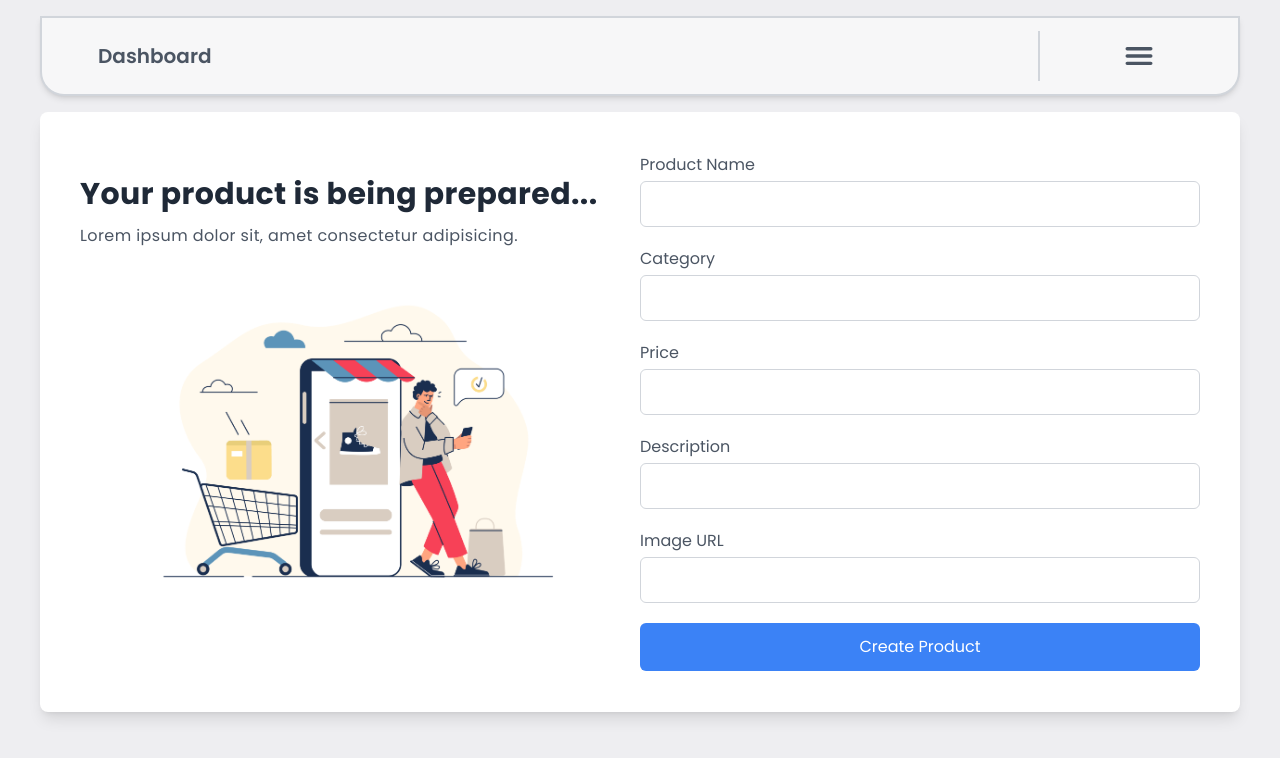
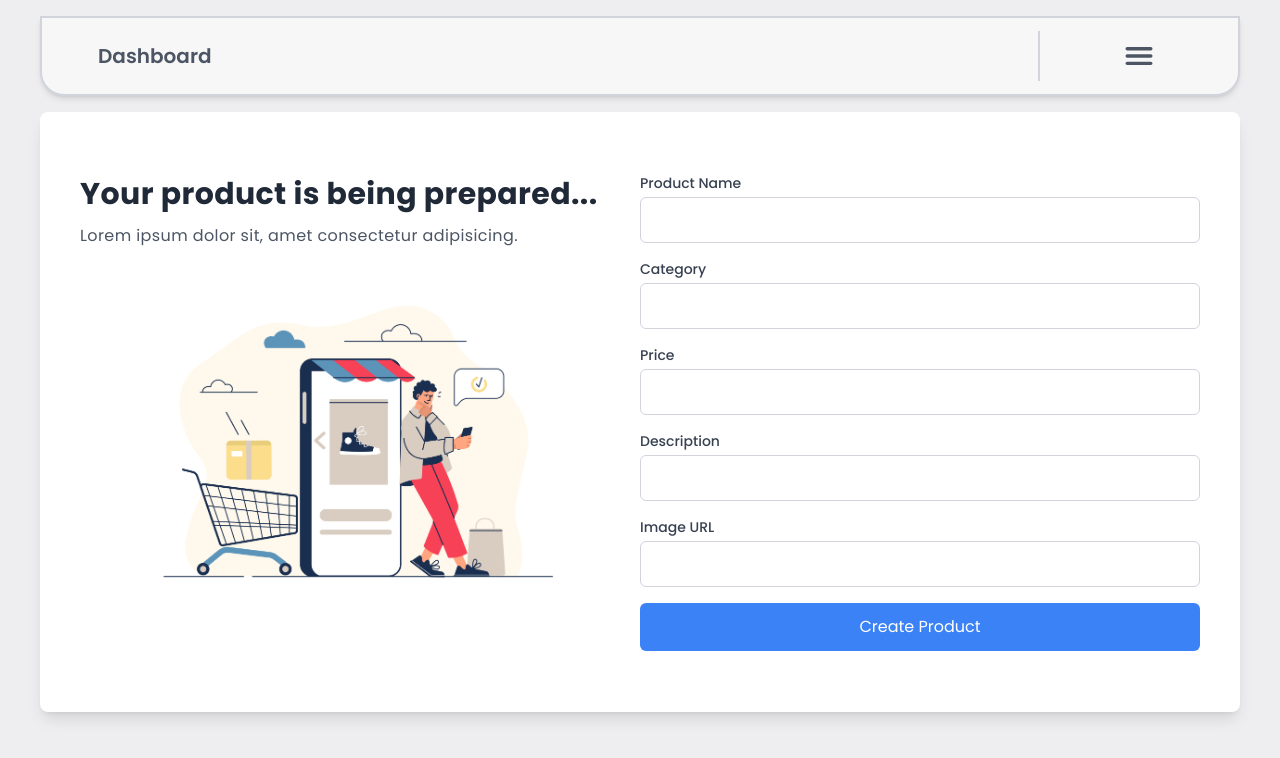
Before and after one commit to Apchier/ecommerce-app, a React (Vite) app in the folder ecommerce-app/: page /dashboard/create in a window 1280 px wide. Shown: the top 758 px of the page. Built offline with nearby package versions, Linux system fonts and the light colour scheme.

Commit message:
update error navigate on detail product and create product, separate label and input element

```diff
--- /dev/null
+++ b/ecommerce-app/src/components/elements/Input.jsx
@@ -0,0 +1,22 @@
+/* eslint-disable react/prop-types */
+
+const Input = ({ type, name, value, onChange, placeholder, className, required, error, touched }) => {
+    return (
+        <div className="w-full">
+            <input
+                type={type}
+                name={name}
+                required={required}
+                value={value}
+                onChange={onChange}
+                placeholder={placeholder}
+                className={`appearance-none rounded-md relative block w-full p-3 border border-gray-300 placeholder-gray-500 text-gray-900 focus:outline-none focus:ring-green-500 focus:border-green-500 focus:z-10 sm:text-sm ${className}`}
+            />
+            {error && touched ? (
+                <div className="text-red-500">{error}</div>
+            ) : null}
+        </div>
+    );
+}
+
+export default Input
--- /dev/null
+++ b/ecommerce-app/src/components/elements/Label.jsx
@@ -0,0 +1,11 @@
+/* eslint-disable react/prop-types */
+
+const Label = ({ htmlFor, label }) => {
+    return (
+        <label htmlFor={htmlFor} className="block text-sm font-medium text-gray-700">
+            {label}
+        </label>
+    )
+}
+
+export default Label
--- a/ecommerce-app/src/components/fragments/InputGroup.jsx
+++ b/ecommerce-app/src/components/fragments/InputGroup.jsx
@@ -1,25 +1,24 @@
 /* eslint-disable react/prop-types */
+import Label from '../elements/Label'
+import Input from '../elements/Input'
 
-const InputGroup = ({ htmlFor, label, type, name, value, onChange, placeholder, className, required,error, touched }) => {
+const InputGroup = ({ htmlFor, label, type, name, value, onChange, placeholder, className, required, error, touched }) => {
   return (
     <div className="flex flex-col w-full items-start gap-1">
-            <label htmlFor={htmlFor}>{label}</label>
-            <input
+      <Label htmlFor={htmlFor} label={label} />
+      <Input
         type={type}
         name={name}
-                required={required}
         value={value}
         onChange={onChange}
         placeholder={placeholder}
-                className={`appearance-none rounded-md relative block w-full p-3 border border-gray-300 placeholder-gray-500 text-gray-900 focus:outline-none focus:ring-green-500 focus:border-green-500 focus:z-10 sm:text-sm ${className}`}
-
+        className={className}
+        required={required}
+        error={error}
+        touched={touched}
       />
-            <div className="lastName" />
-          {error && touched ? (
-            <div className="text-red-500">{error}</div>
-          ) : null}
-        </div >
-    )
+    </div>
+  );
 }
 
 export default InputGroup
--- a/ecommerce-app/src/pages/admin/dashboard/DashboardProductCreate.jsx
+++ b/ecommerce-app/src/pages/admin/dashboard/DashboardProductCreate.jsx
@@ -40,7 +40,7 @@ export default function DashboardProductCreate() {
     onSubmit: values => {
       createProductData(values);
       console.log(values);
-      navigate('/dashboard/product');
+      navigate('/dashboard');
     },
   });
 
--- a/ecommerce-app/src/pages/admin/dashboard/DashboardProductDetail.jsx
+++ b/ecommerce-app/src/pages/admin/dashboard/DashboardProductDetail.jsx
@@ -34,7 +34,7 @@ export default function DashboardProductDetail() {
                         <div className="flex items-center gap-4">
                             <div className="mt-6">
                                 <Link
-                                    to={"/dashboard/product"}
+                                    to={"/dashboard"}
                                     className="px-6 py-2 bg-blue-600 text-white font-semibold rounded-lg hover:bg-blue-500 focus:outline-none focus:ring-2 focus:ring-blue-500"
                                 >Kembali
                                 </Link>
```
Lines whose indentation alone changed are shown as unchanged.
